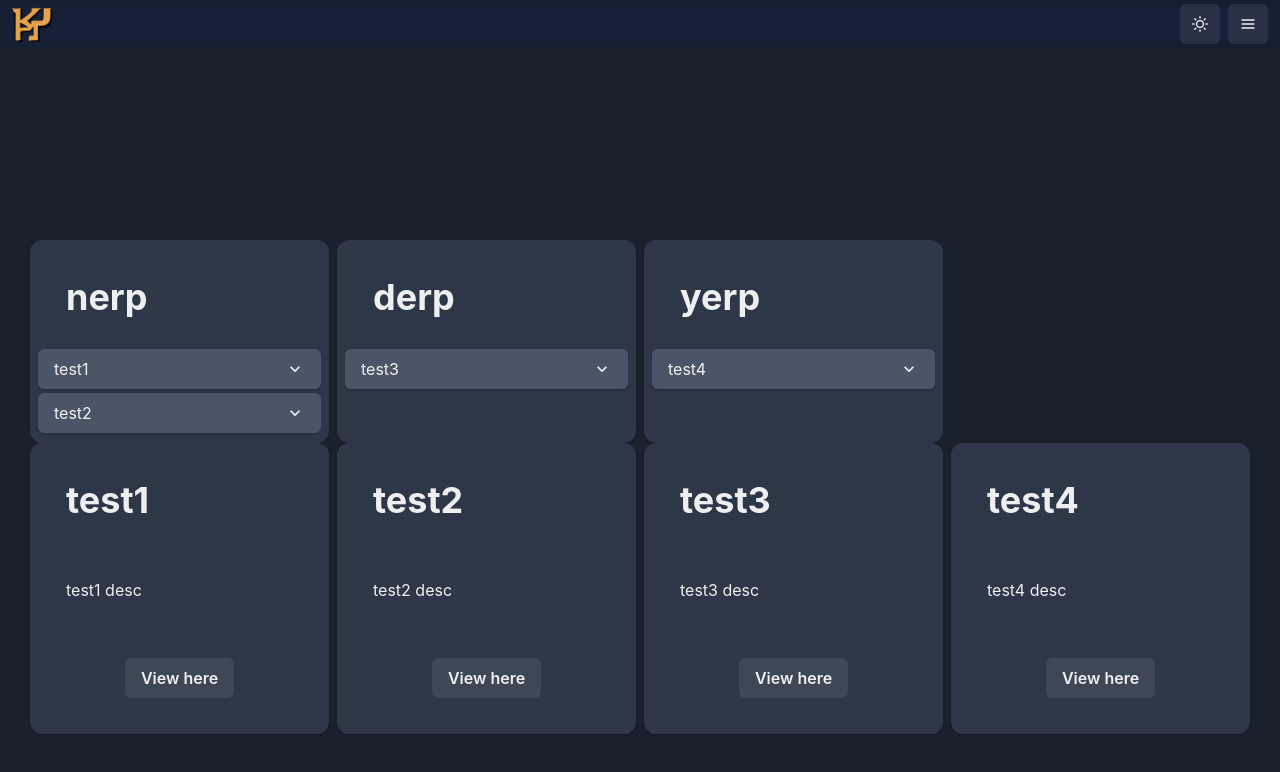
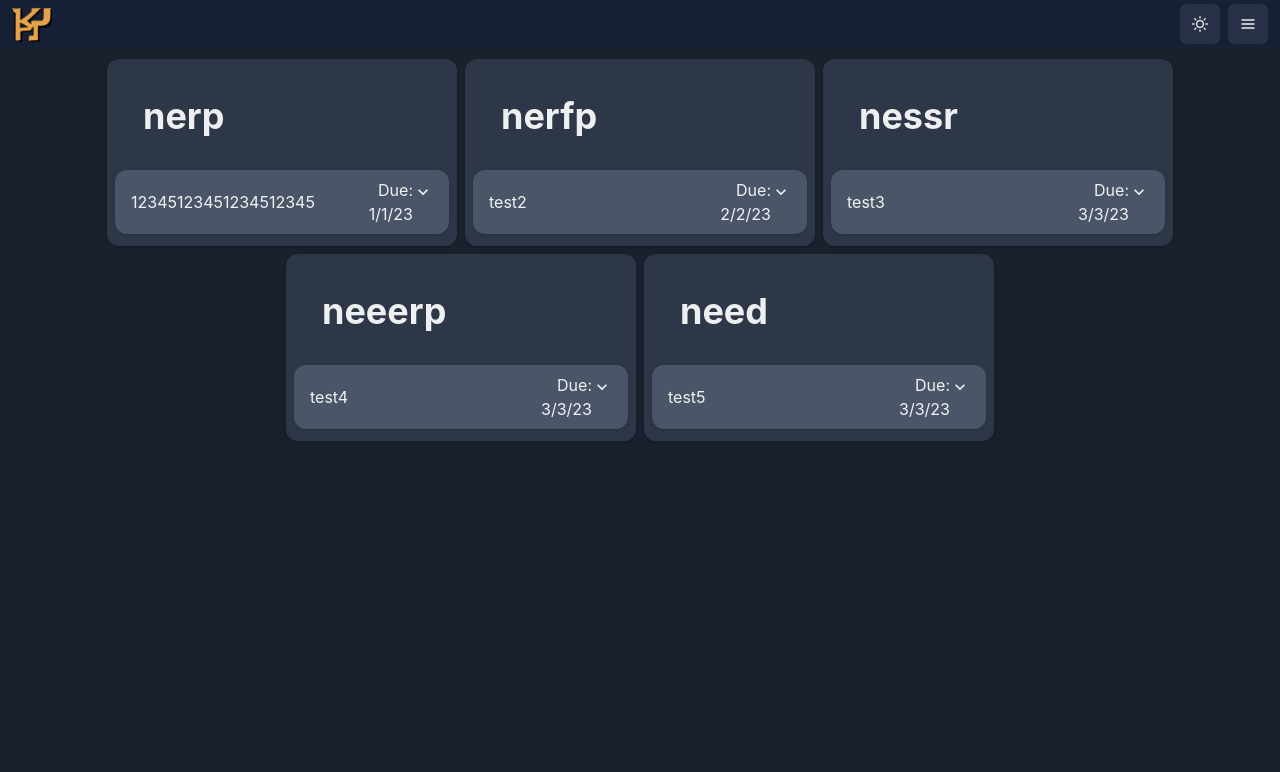
Before and after one commit to KronosPax/kronos-app, a Next.js app: page /TaskTracker in a window 1280 px wide. Shown: the top 772 px of the page. Built offline with nearby package versions, Linux system fonts and the light colour scheme.

Commit message:
Flex cards created, wraps around with cards

```diff
--- a/pages/TaskTracker.tsx
+++ b/pages/TaskTracker.tsx
@@ -1,19 +1,16 @@
 import {NextPage} from "next";
 import {
     Box,
-    Button,
     Card,
-    CardBody,
-    CardFooter,
     CardHeader,
     Heading,
     useColorMode,
-    SimpleGrid,
     AccordionItem,
     Accordion,
     AccordionButton,
     AccordionIcon,
-    AccordionPanel
+    AccordionPanel,
+    Flex
 } from "@chakra-ui/react";
 import React from "react";
 import FloatingNavbar from "../components/FloatingNavbar";
@@ -70,18 +67,27 @@ const TaskTracker: NextPage = () => {
     }
 
     const task: Task[] = [
-        {taskID: 1, className: 'nerp', taskName: 'test1', desc: 'test1 desc', dateDue: '1/1/23', isTextAlert: false},
-        {taskID: 2, className: 'nerp', taskName: 'test2', desc: 'test2 desc', dateDue: '2/2/23', isTextAlert: true},
-        {taskID: 3, className: 'derp', taskName: 'test3', desc: 'test3 desc', dateDue: '3/3/23', isTextAlert: false},
-        {taskID: 4, className: 'yerp', taskName: 'test4', desc: 'test4 desc', dateDue: '3/3/23', isTextAlert: false},
+        //TaskName has a limit of 20 chars
+        {
+            taskID: 1,
+            className: 'nerp',
+            taskName: '12345123451234512345',
+            desc: 'test1 desc' +
+                'jahdsfjkhasdlfjlkasdjfkl;asdjfkl;jasdl;' +
+                'akdjfl;kajsdl;fkja;lsdkfj;asldjfal;skdfjasdfl;' +
+                'alsdkfjakl;jsdfl;kjasl;dkjfkl;ajsdfkljasdlfk;jasdfkljas' +
+                'aksdljfklasjdflk;jasdkl;jfl;kajsdfkljalk;sdfjal;skdjfl;kasjdf;l' +
+                'aklsdjf;lkajsdfkl;jaskldfjakl;sdjfkl;asjdflkjaskld;jfaskl;jdf;klasjdfl;kajsd' +
+                'klgajfdl;asfj;lkasdjfkla;sjdfkl;asdjfkl;ajsdl;kfjal;skdjfkl;asjdfkl;jasdfklj' +
+                'jalksdjflkjasdlk;fjaklsdjflk;jasdfl;kjasdkl;fjakls;djfakljfdkasjfdslj;',
+            dateDue: '1/1/23',
+            isTextAlert: false
+        },
+        {taskID: 2, className: 'nerfp', taskName: 'test2', desc: 'test2 desc', dateDue: '2/2/23', isTextAlert: true},
+        {taskID: 3, className: 'nessr', taskName: 'test3', desc: 'test3 desc', dateDue: '3/3/23', isTextAlert: false},
+        {taskID: 4, className: 'neeerp', taskName: 'test4', desc: 'test4 desc', dateDue: '3/3/23', isTextAlert: false},
+        {taskID: 45, className: 'need', taskName: 'test5', desc: 'test5 desc', dateDue: '3/3/23', isTextAlert: false},
     ];
-
-
-    // const groupedTask: GroupedTask = task.reduce((acc: GroupedTask, curr) => {
-    //     acc[curr.className] = acc[curr.className] || [];
-    //     acc[curr.className].push(curr);
-    //     return acc;
-    // }, {});
 
     const groupedTask: GroupedTask = task.reduce((acc: GroupedTask, curr) => {
         if (!acc[curr.className]) {
@@ -95,24 +101,28 @@ const TaskTracker: NextPage = () => {
     return (
         <>
             <FloatingNavbar/>
-            <Box mx="auto" pt={60} px={5} maxW={'1260px'}>
-                <SimpleGrid spacing={2} templateColumns={"repeat(auto-fill, minmax(250px, 1fr))"}>
+            <Flex justifyContent="center" flexWrap="wrap" pt={55}>
                 {Object.keys(groupedTask).map((classID) => {
                     const tasks = groupedTask[classID];
                     return (
-                            <Card key={classID} p={2} size={"lg"} bg={colorMode === "light" ? "gray.200" : "gray.700"}>
+                        <Card key={classID} width={'350px'} p={2} m={1} size={"lg"}
+                              bg={colorMode === "light" ? "gray.200" : "gray.700"}>
                             <CardHeader>
                                 <Heading>{classID}</Heading>
                             </CardHeader>
                             {tasks.map((task) => (
-                                    <Card my={.5} key={task.taskName} bg={colorMode === "light" ? "white" : "gray.600"}>
+                                <Card key={task.taskName} my={1} size={"lg"}
+                                      bg={colorMode === "light" ? "white" : "gray.600"}>
                                     <Accordion allowMultiple>
                                         <AccordionItem border={'0'}>
                                             <AccordionButton>
-                                                    <Box as="span" flex='1' textAlign='left'>
+                                                <Box as="span" flex='1' textAlign='left' maxW={'65%'}>
                                                     {task.taskName}
                                                 </Box>
-                                                    <AccordionIcon/>
+                                                <Box as="span" flex='1' textAlign='right'>
+                                                    Due:<br/>{task.dateDue}
+                                                </Box>
+                                                <AccordionIcon style={{position: 'relative', top: '-10px'}}/>
                                             </AccordionButton>
                                             <AccordionPanel>
                                                 {task.desc}
@@ -124,29 +134,7 @@ const TaskTracker: NextPage = () => {
                         </Card>
                     );
                 })}
-                </SimpleGrid>
-                <SimpleGrid spacing={2} templateColumns={"repeat(auto-fill, minmax(250px, 1fr))"}>
-                    {/*for reference to get index info*/}
-                    {/*{data.map((item, index) => (*/}
-                    {task.map((item) => (
-                        <Card key={item.className} p={2} size={"lg"}
-                              bg={colorMode === "light" ? "gray.200" : "gray.700"}>
-                            <CardHeader>
-                                <Heading>{item.taskName}</Heading>
-                            </CardHeader>
-                            <CardBody>{item.desc}</CardBody>
-                            <CardFooter justify={"center"}>
-                                <Button>View here</Button>
-                            </CardFooter>
-                        </Card>
-                    ))}
-                </SimpleGrid>
-            </Box>
-            {/*    /!*<Button onClick={() => signOut({redirect: false})}>Sign out</Button>*!/*/}
-            {/*    <Button colorScheme={'blue'}>*/}
-            {/*        <Link href="/TwilioPoC">Twilio PoC</Link>*/}
-            {/*    </Button>*/}
-            {/*</VStack>*/}
+            </Flex>
         </>
     )
 }
```
Lines whose indentation alone changed are shown as unchanged.
